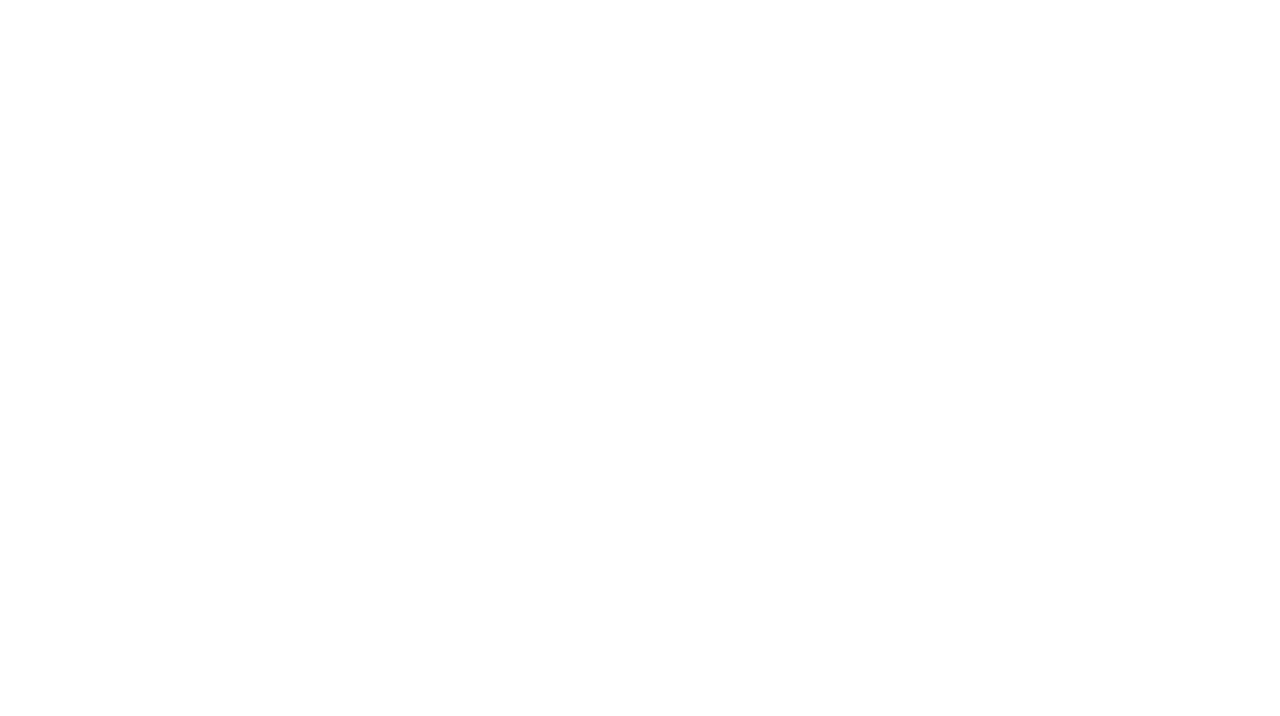
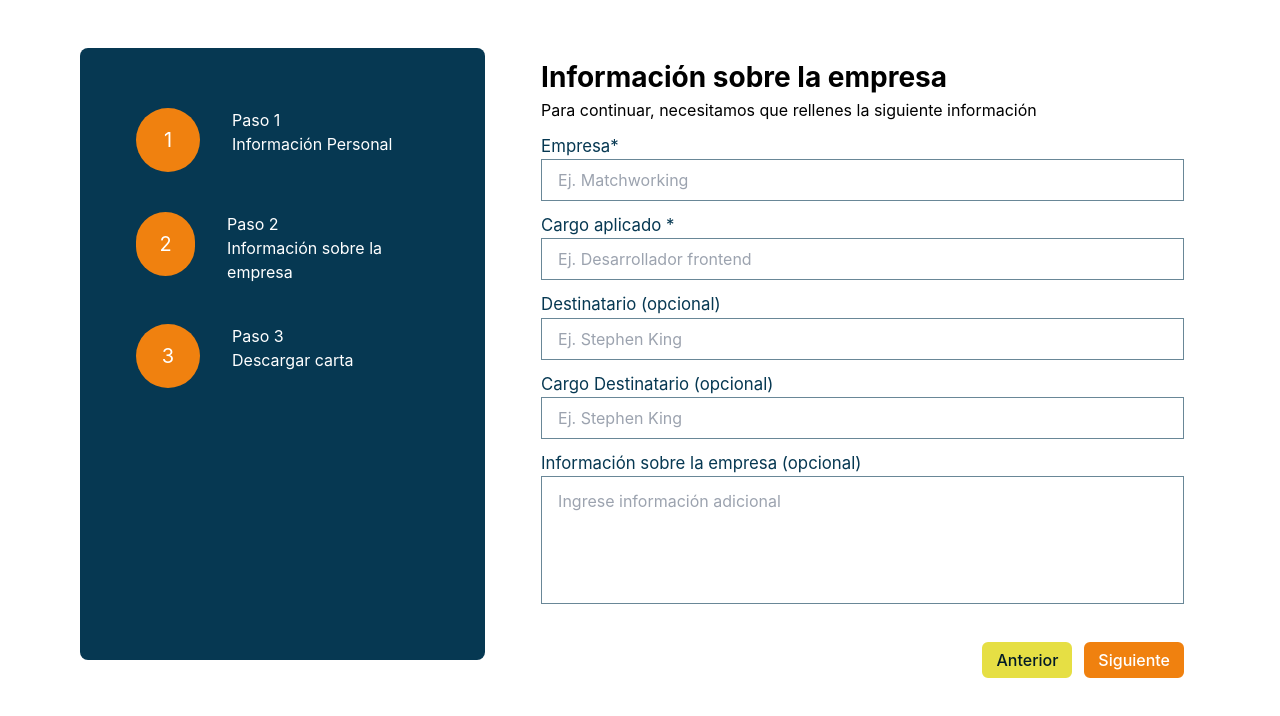
Before and after one commit to devmatchworking/hackaton-tribu1-frontend, a React (Vite) app: page /company in a window 1280 px wide. Shown: the top 716 px of the page. Built offline with nearby package versions, Linux system fonts and the light colour scheme.

Commit message:
feat: add Company Form

```diff
--- a/src/App.jsx
+++ b/src/App.jsx
@@ -1,6 +1,19 @@
+import { CompanyFormPage } from './pages/CompanyFormPage/CompanyFormPage'
+import { UserFormPage } from './pages/UserFormPage/UserFormPage';
+import { BrowserRouter, Routes, Route } from 'react-router-dom'
 function App() {
   return (
+    // <>
+    //   <CompanyFormPage />
+    //   <UserFormPage />
+    // </>
     <>
+      <BrowserRouter>
+        <Routes>
+          <Route path="/user" element={<UserFormPage/>} />
+          <Route path="/company" element={<CompanyFormPage/>} />
+        </Routes>
+      </BrowserRouter>
     </>
   );
 }
--- a/src/components/CompanyForm/CompanyForm.jsx
+++ b/src/components/CompanyForm/CompanyForm.jsx
@@ -6,7 +6,7 @@ import { NextButton } from '../../shared/NextButton/NextButton'
 export const CompanyForm = () => {
 
   const { companyForm, setCompanyForm } = React.useContext(FormContext)
-
+  const { userForm, setUserForm } = React.useContext(FormContext)
   return (
     <Formik
       initialValues={{
@@ -66,11 +66,13 @@ export const CompanyForm = () => {
       }}
       onSubmit={(e) => {
         setCompanyForm(e)
-        console.log(e)
       }}
     >
-      {({ errors }) => (
+      {({ errors, isValid=false }) => (
+
         <Form className='form' >
+            {console.log(userForm)}
+
 
             <div className='form-input-container'>
               <p className='form-label'>Empresa*</p>
@@ -106,7 +108,7 @@ export const CompanyForm = () => {
           <div className='form-buttons-container'>
             <BackButton text="Anterior" />
             <div className='inline ml-3'>
-              <NextButton text="Siguiente" />
+              <NextButton text="Siguiente" disabled={!isValid} />
             </div>
 
           </div>
--- a/src/components/UserForm/UserForm.jsx
+++ b/src/components/UserForm/UserForm.jsx
@@ -63,6 +63,9 @@ export const UserForm = () => {
                         errors.additionalInfo = 'Información adicional solo puede contener letras'
                     }
                 }
+
+
+
                 return errors
             }}
             onSubmit={(e) => {
@@ -106,7 +109,6 @@ export const UserForm = () => {
                         <div className='inline ml-3'>
                             <NextButton text="Siguiente" />
                         </div>
-
                     </div>
                 </Form>
             )}
--- a/src/dtos/company-form.ts
+++ b/src/dtos/company-form.ts
@@ -3,4 +3,5 @@ export interface CompanyForm{
     appliedPosition: string,
     recipient: string,
     recipientPosition: string,
+    companyInfo: string
 }
--- /dev/null
+++ b/src/pages/CompanyFormPage/CompanyFormPage.css
@@ -0,0 +1,3 @@
+@tailwind base;
+@tailwind components;
+@tailwind utilities;
--- a/src/pages/CompanyFormPage/CompanyFormPage.jsx
+++ b/src/pages/CompanyFormPage/CompanyFormPage.jsx
@@ -1,5 +1,6 @@
 import React from 'react'
 import { UserForm } from '../../components/UserForm/UserForm'
+import './CompanyFormPage.css'
 import { Menu } from '../../components/MenuComponent/Menu'
 import { FormContext, FormProvider } from '../../context/Form-Context'
 import { CompanyForm } from '../../components/CompanyForm/CompanyForm'
@@ -12,7 +13,7 @@ export const CompanyFormPage = () => {
               <Menu />
             </div>
             <div className='form-container'>
-              <h1 className='text-[1.75rem] font-bold'>Información Personal</h1>
+              <h1 className='text-[1.75rem] font-bold'>Información sobre la empresa</h1>
               <p>Para continuar, necesitamos que rellenes la siguiente información</p>
               <CompanyForm />
             </div>
--- a/src/pages/UserFormPage/UserFormPage.css
+++ b/src/pages/UserFormPage/UserFormPage.css
@@ -7,10 +7,10 @@
         @apply flex
     }
     .menu-container{
-        @apply w-[35%]
+        @apply hidden md:block
     }
 
     .form-container{
-        @apply w-[65%] py-14 pl-14 pr-24
+        @apply w-[90%] px-5 py-7 md:w-[65%] md:py-14 md:pl-14 md:pr-24
     }
 }
--- a/src/shared/BackButton/BackButton.jsx
+++ b/src/shared/BackButton/BackButton.jsx
@@ -1,12 +1,12 @@
 import React from 'react'
 import './BackButton.css'
-
+import { useParams, useNavigate } from 'react-router-dom'
 
 export const BackButton = ({text, onClick}) => {
-
+  const navigate = useNavigate()
   return (
     <>
-      <button className="back-button btn" type='button'>{text}</button>
+      <button className="back-button btn" type='button' onClick={() => navigate(-1)}>{text}</button>
     </>
   )
 }
--- a/src/shared/NextButton/NextButton.jsx
+++ b/src/shared/NextButton/NextButton.jsx
@@ -1,9 +1,14 @@
 import React from 'react'
 import './NextButton.css'
-export const NextButton = ({text}) => {
+import { BrowserRouter, Routes, Route, Link } from 'react-router-dom'
+export const NextButton = ({text, valid}) => {
   return (
     <>
-        <button className='next-button btn' type='submit'>{text}</button>
+
+        <Link to='/company'>
+        <button  className='next-button btn' type='submit'>{text}</button>
+        </Link>
+
     </>
   )
 }
```
